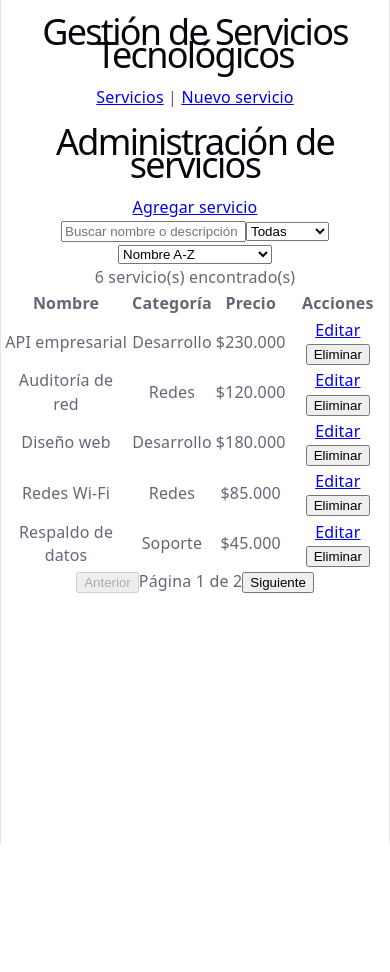
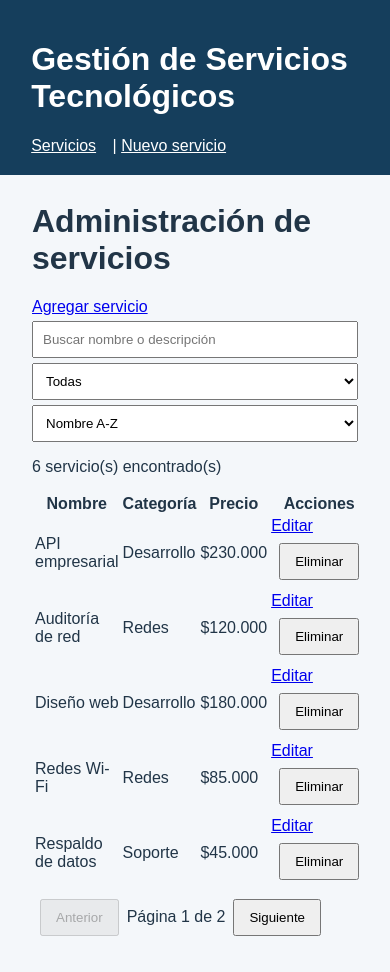
Before and after one commit to manupunkk/Ingenieria-Web, a Vue app: page /servicios in a window 390 px wide. Before the commit the page ends 844 px from the top, so only its background shows below. Built offline with nearby package versions, Linux system fonts and the light colour scheme; data requests are answered from the project's data file.

Commit message:
Actividad 14 - estilos y diseño responsivo

```diff
--- a/src/style.css
+++ b/src/style.css
@@ -1,296 +1,10 @@
-:root {
-  --text: #6b6375;
-  --text-h: #08060d;
-  --bg: #fff;
-  --border: #e5e4e7;
-  --code-bg: #f4f3ec;
-  --accent: #aa3bff;
-  --accent-bg: rgba(170, 59, 255, 0.1);
-  --accent-border: rgba(170, 59, 255, 0.5);
-  --social-bg: rgba(244, 243, 236, 0.5);
-  --shadow:
-    rgba(0, 0, 0, 0.1) 0 10px 15px -3px, rgba(0, 0, 0, 0.05) 0 4px 6px -2px;
-
-  --sans: system-ui, 'Segoe UI', Roboto, sans-serif;
-  --heading: system-ui, 'Segoe UI', Roboto, sans-serif;
-  --mono: ui-monospace, Consolas, monospace;
-
-  font: 18px/145% var(--sans);
-  letter-spacing: 0.18px;
-  color-scheme: light dark;
-  color: var(--text);
-  background: var(--bg);
-  font-synthesis: none;
-  text-rendering: optimizeLegibility;
-  -webkit-font-smoothing: antialiased;
-  -moz-osx-font-smoothing: grayscale;
-
-  @media (max-width: 1024px) {
-    font-size: 16px;
-  }
-}
-
-@media (prefers-color-scheme: dark) {
-  :root {
-    --text: #9ca3af;
-    --text-h: #f3f4f6;
-    --bg: #16171d;
-    --border: #2e303a;
-    --code-bg: #1f2028;
-    --accent: #c084fc;
-    --accent-bg: rgba(192, 132, 252, 0.15);
-    --accent-border: rgba(192, 132, 252, 0.5);
-    --social-bg: rgba(47, 48, 58, 0.5);
-    --shadow:
-      rgba(0, 0, 0, 0.4) 0 10px 15px -3px, rgba(0, 0, 0, 0.25) 0 4px 6px -2px;
-  }
-
-  #social .button-icon {
-    filter: invert(1) brightness(2);
-  }
-}
-
-body {
-  margin: 0;
-}
-
-h1,
-h2 {
-  font-family: var(--heading);
-  font-weight: 500;
-  color: var(--text-h);
-}
-
-h1 {
-  font-size: 56px;
-  letter-spacing: -1.68px;
-  margin: 32px 0;
-  @media (max-width: 1024px) {
-    font-size: 36px;
-    margin: 20px 0;
-  }
-}
-h2 {
-  font-size: 24px;
-  line-height: 118%;
-  letter-spacing: -0.24px;
-  margin: 0 0 8px;
-  @media (max-width: 1024px) {
-    font-size: 20px;
-  }
-}
-p {
-  margin: 0;
-}
-
-code,
-.counter {
-  font-family: var(--mono);
-  display: inline-flex;
-  border-radius: 4px;
-  color: var(--text-h);
-}
-
-code {
-  font-size: 15px;
-  line-height: 135%;
-  padding: 4px 8px;
-  background: var(--code-bg);
-}
-
-.counter {
-  font-size: 16px;
-  padding: 5px 10px;
-  border-radius: 5px;
-  color: var(--accent);
-  background: var(--accent-bg);
-  border: 2px solid transparent;
-  transition: border-color 0.3s;
-  margin-bottom: 24px;
-
-  &:hover {
-    border-color: var(--accent-border);
-  }
-  &:focus-visible {
-    outline: 2px solid var(--accent);
-    outline-offset: 2px;
-  }
-}
-
-.hero {
-  position: relative;
-
-  .base,
-  .framework,
-  .vite {
-    inset-inline: 0;
-    margin: 0 auto;
-  }
-
-  .base {
-    width: 170px;
-    position: relative;
-    z-index: 0;
-  }
-
-  .framework,
-  .vite {
-    position: absolute;
-  }
-
-  .framework {
-    z-index: 1;
-    top: 34px;
-    height: 28px;
-    transform: perspective(2000px) rotateZ(300deg) rotateX(44deg) rotateY(39deg)
-      scale(1.4);
-  }
-
-  .vite {
-    z-index: 0;
-    top: 107px;
-    height: 26px;
-    width: auto;
-    transform: perspective(2000px) rotateZ(300deg) rotateX(40deg) rotateY(39deg)
-      scale(0.8);
-  }
-}
-
-#app {
-  width: 1126px;
-  max-width: 100%;
-  margin: 0 auto;
-  text-align: center;
-  border-inline: 1px solid var(--border);
-  min-height: 100svh;
-  display: flex;
-  flex-direction: column;
-  box-sizing: border-box;
-}
-
-#center {
-  display: flex;
-  flex-direction: column;
-  gap: 25px;
-  place-content: center;
-  place-items: center;
-  flex-grow: 1;
-
-  @media (max-width: 1024px) {
-    padding: 32px 20px 24px;
-    gap: 18px;
-  }
-}
-
-#next-steps {
-  display: flex;
-  border-top: 1px solid var(--border);
-  text-align: left;
-
-  & > div {
-    flex: 1 1 0;
-    padding: 32px;
-    @media (max-width: 1024px) {
-      padding: 24px 20px;
-    }
-  }
-
-  .icon {
-    margin-bottom: 16px;
-    width: 22px;
-    height: 22px;
-  }
-
-  @media (max-width: 1024px) {
-    flex-direction: column;
-    text-align: center;
-  }
-}
-
-#docs {
-  border-right: 1px solid var(--border);
-
-  @media (max-width: 1024px) {
-    border-right: none;
-    border-bottom: 1px solid var(--border);
-  }
-}
-
-#next-steps ul {
-  list-style: none;
-  padding: 0;
-  display: flex;
-  gap: 8px;
-  margin: 32px 0 0;
-
-  .logo {
-    height: 18px;
-  }
-
-  a {
-    color: var(--text-h);
-    font-size: 16px;
-    border-radius: 6px;
-    background: var(--social-bg);
-    display: flex;
-    padding: 6px 12px;
-    align-items: center;
-    gap: 8px;
-    text-decoration: none;
-    transition: box-shadow 0.3s;
-
-    &:hover {
-      box-shadow: var(--shadow);
-    }
-    .button-icon {
-      height: 18px;
-      width: 18px;
-    }
-  }
-
-  @media (max-width: 1024px) {
-    margin-top: 20px;
-    flex-wrap: wrap;
-    justify-content: center;
-
-    li {
-      flex: 1 1 calc(50% - 8px);
-    }
-
-    a {
-      width: 100%;
-      justify-content: center;
-      box-sizing: border-box;
-    }
-  }
-}
-
-#spacer {
-  height: 88px;
-  border-top: 1px solid var(--border);
-  @media (max-width: 1024px) {
-    height: 48px;
-  }
-}
-
-.ticks {
-  position: relative;
-  width: 100%;
-
-  &::before,
-  &::after {
-    content: '';
-    position: absolute;
-    top: -4.5px;
-    border: 5px solid transparent;
-  }
-
-  &::before {
-    left: 0;
-    border-left-color: var(--border);
-  }
-  &::after {
-    right: 0;
-    border-right-color: var(--border);
-  }
-}
+body { font-family: Arial, sans-serif; margin: 0; color: #213547; background: #f4f7fa; }
+header { background: #153e5c; color: white; padding: 20px 8%; }
+header a { color: white; margin-right: 12px; }
+main { max-width: 900px; margin: 28px auto; padding: 0 16px; }
+.tarjeta, form { background: white; padding: 18px; margin: 12px 0;
+  border-radius: 8px; border: 1px solid #dce5ec; }
+label { display: block; margin: 12px 0; }
+input, select, textarea { display: block; width: 100%; max-width: 550px;
+  box-sizing: border-box; padding: 9px; margin-top: 5px; }
+button { margin: 8px; padding: 9px 14px; cursor: pointer; }
```
